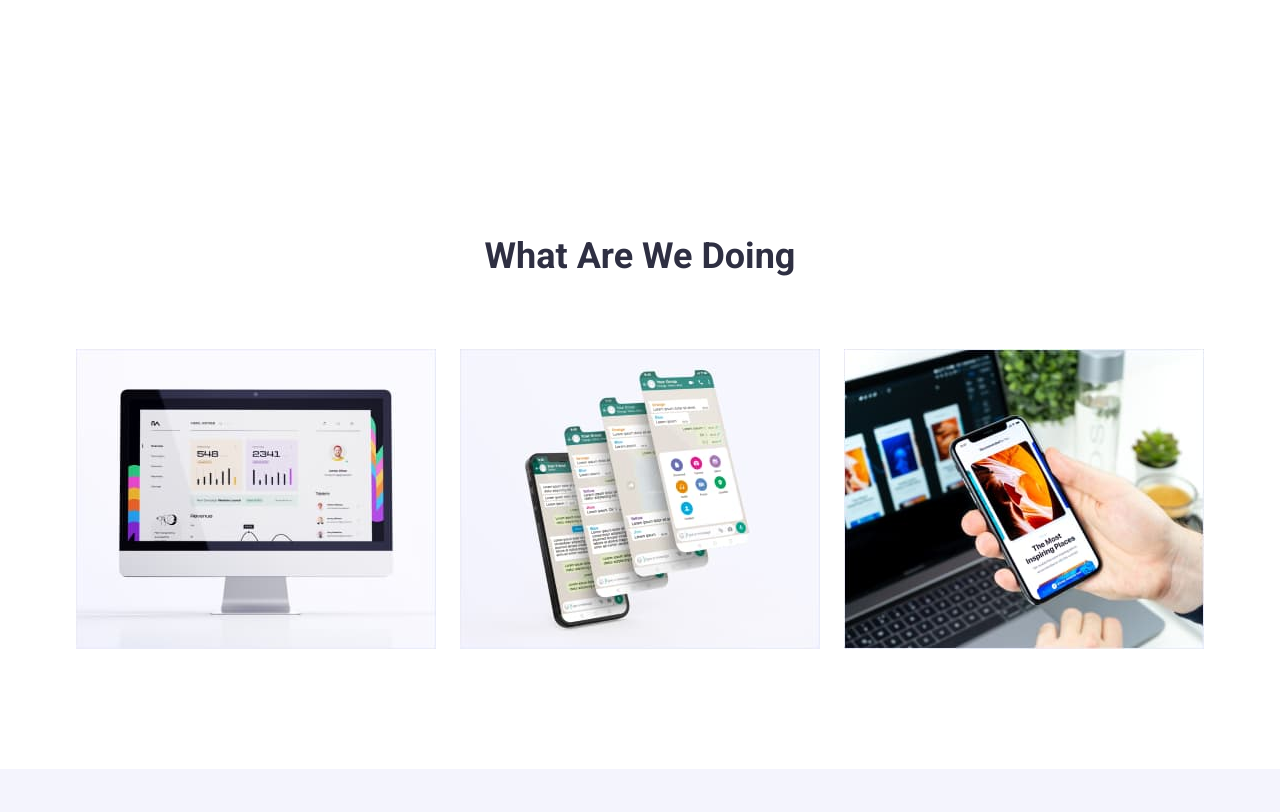
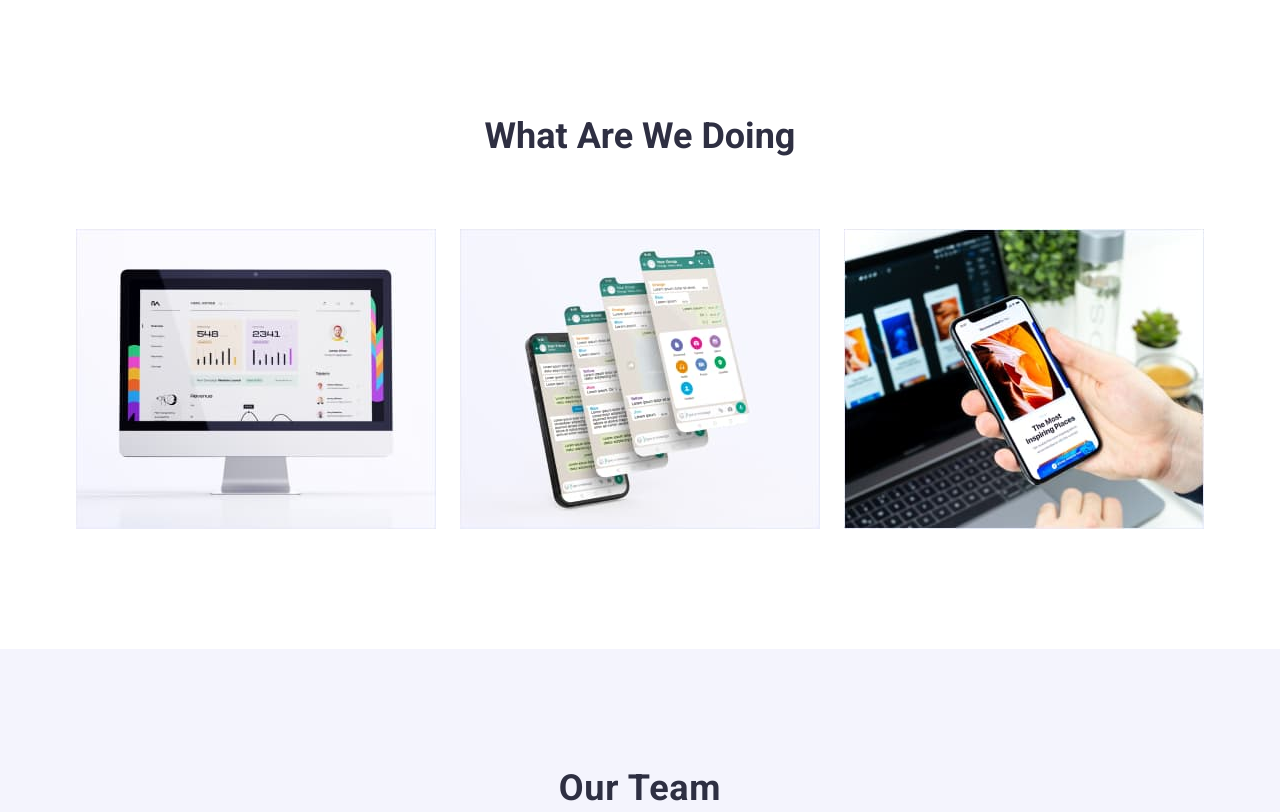
Before and after one commit to Prybluda/goit-markup-hw-03, a plain HTML site: page index.html in a window 1280 px wide. Shown: the part 924-1736 px from the top of the page. Drawn offline with nearby package versions, Linux system fonts and the light colour scheme.

Commit message:
flexdone!

```diff
--- a/css/styles.css
+++ b/css/styles.css
@@ -108,11 +108,6 @@ display: flex;
 color: var(--hover-focus-cl)
 }
 
-.header-list-item {
-
-}
-
-
 address {
     font-style: normal;
 }
@@ -133,11 +128,7 @@ address {
     color: var(--hover-focus-cl);
 }
 
-.address-list-item {}
-
 /* section one*/
-
-.section {}
 
 .one {
     background: var(--navyblue-cl);
@@ -186,8 +177,6 @@ address {
 }
 /* section two*/
 
-.section {}
-
 .two {
     padding: 120px 0;
 }
@@ -199,11 +188,10 @@ address {
     align-items: center;
     justify-content: center;
     gap: 24px;
-   }
+}
 
 .two-title {
-
-    font-weight: 500;
+        font-weight: 500;
         font-size: 20px;
         line-height: 1.2;
         letter-spacing: 0.02em;
@@ -225,10 +213,8 @@ address {
 
 /* section three*/
 
-.section {}
-
 .three {
-    padding: 120px 0;
+    padding-bottom: 120px;
 }
 
 .three-title {
@@ -254,10 +240,6 @@ address {
 }
 
 /* section four*/
-
-.section {
-
-}
 
 .four {
     background: var(--cloud-cl);
@@ -312,8 +294,6 @@ address {
    }
 /*section5*/
 
-.section {}
-
 .five {
     padding-top: 96px;
         padding-bottom: 120px;
@@ -365,17 +345,6 @@ align-items: center;
 flex-wrap: wrap;
 justify-content: center;
 gap: 48px 24px;
-
-
-}
-
-.portfolio-item{
-
-}
-
-.img-five{
-
-
 }
 
 .five-text {
@@ -394,8 +363,7 @@ gap: 48px 24px;
         margin-bottom: 8px
        }
 .five-item {
-
-    border: 1px solid #E7E9FC;
+       border: 1px solid #E7E9FC;
         border-top: none;
         padding: 32px 16px;
 
```
